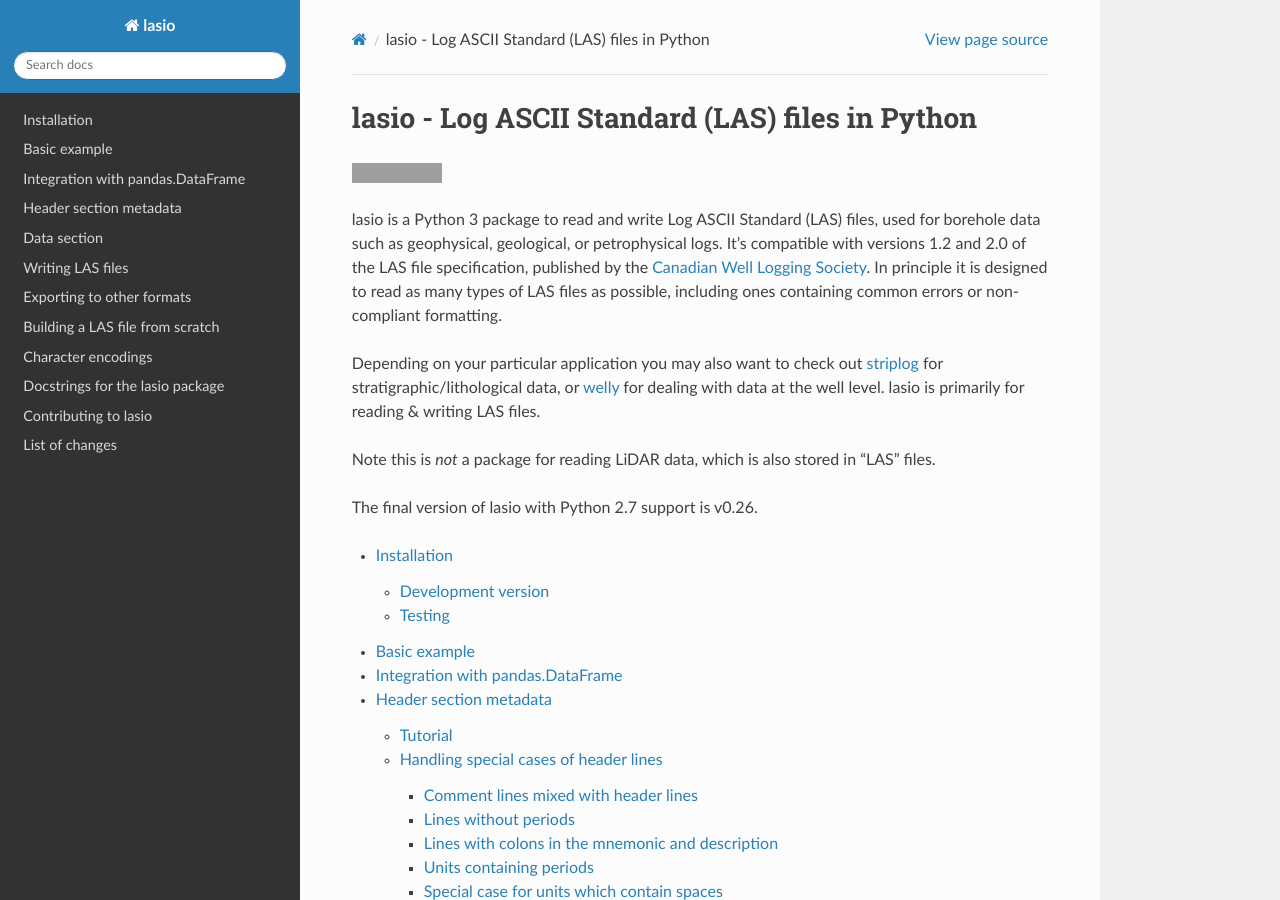
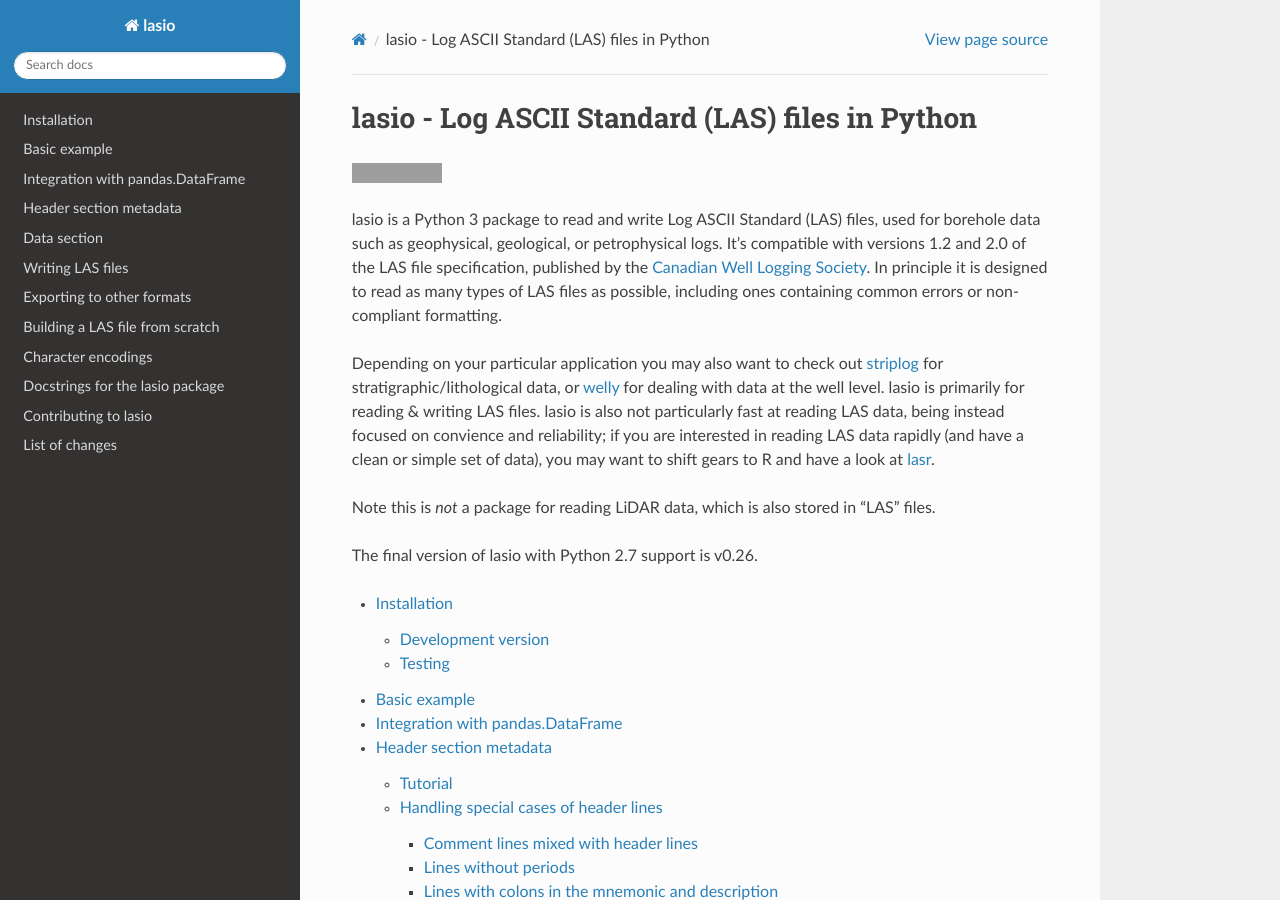
Before and after one commit to kinverarity1/lasio, a Sphinx documentation site: the page built from docs/source/index.rst, in a window 1280 px wide and 900 px high. Built offline with Sphinx 7.4.7 and the Read the Docs theme 2.0.0, drawn with Linux system fonts in a browser that asks for light colours; formulas are drawn with MathJax 3; grey boxes are pictures that could not be loaded.

Commit message:
Add reference to lasr

```diff
--- a/docs/source/index.rst
+++ b/docs/source/index.rst
@@ -14,7 +14,10 @@
 Depending on your particular application you may also want to check out
 `striplog`_ for stratigraphic/lithological data, or
 `welly`_ for dealing with data at the well level. lasio is primarily for
-reading & writing LAS files.
+reading & writing LAS files. lasio is also not particularly fast at reading
+LAS data, being instead focused on convience and reliability; if you are
+interested in reading LAS data rapidly (and have a clean or simple set of data),
+you may want to shift gears to R and have a look at `lasr`_.
 
 Note this is *not* a package for reading LiDAR data, which is also stored
 in "LAS" files.
@@ -24,6 +27,7 @@
 .. _Canadian Well Logging Society: http://www.cwls.org/las
 .. _striplog: https://github.com/agile-geoscience/striplog
 .. _welly: https://github.com/agile-geoscience/welly
+.. _lasr: https://github.com/donald-keighley/lasr
 
 .. |Status| image:: https://img.shields.io/badge/status-beta-yellow.svg
 .. |License| image:: http://img.shields.io/badge/license-MIT-blue.svg
```
